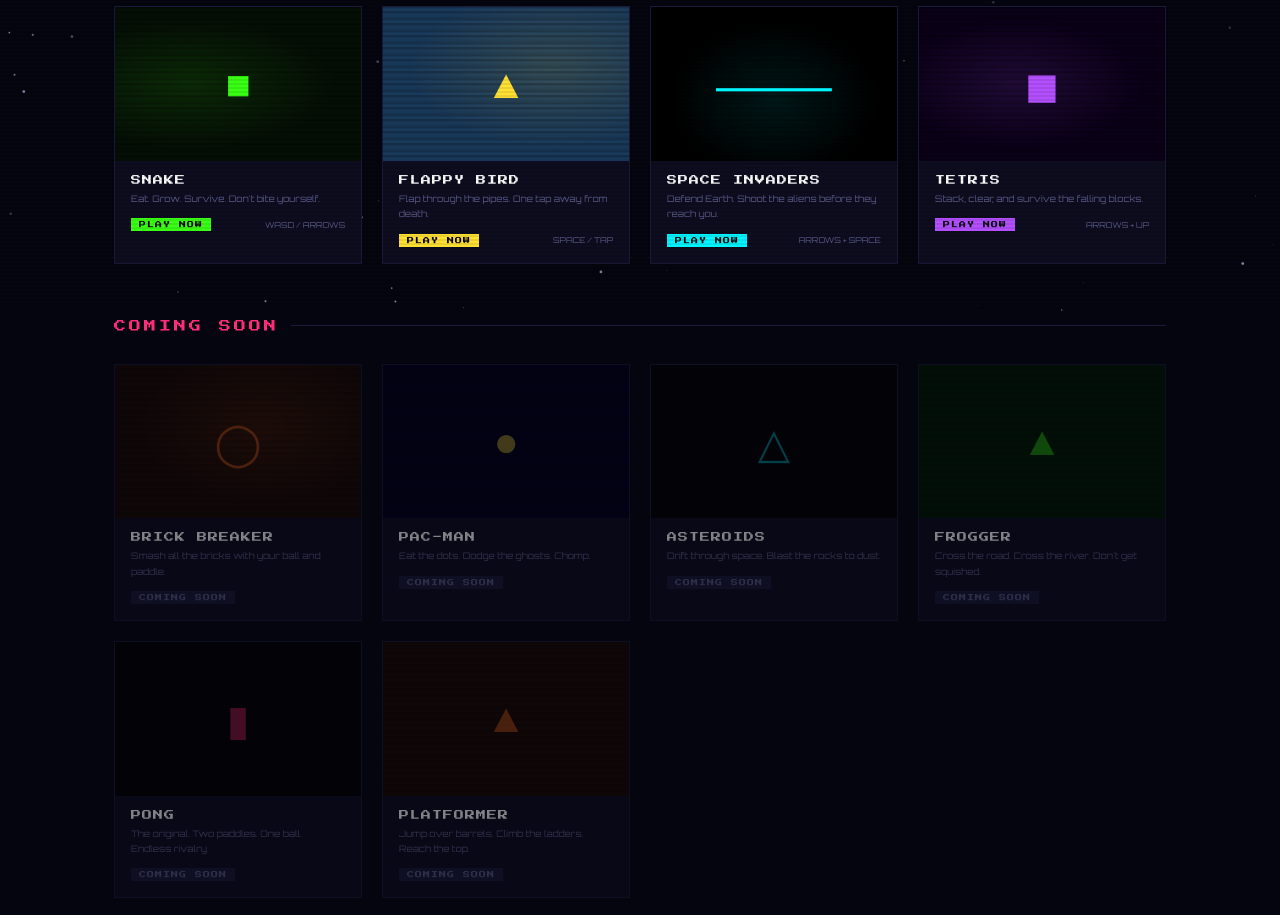
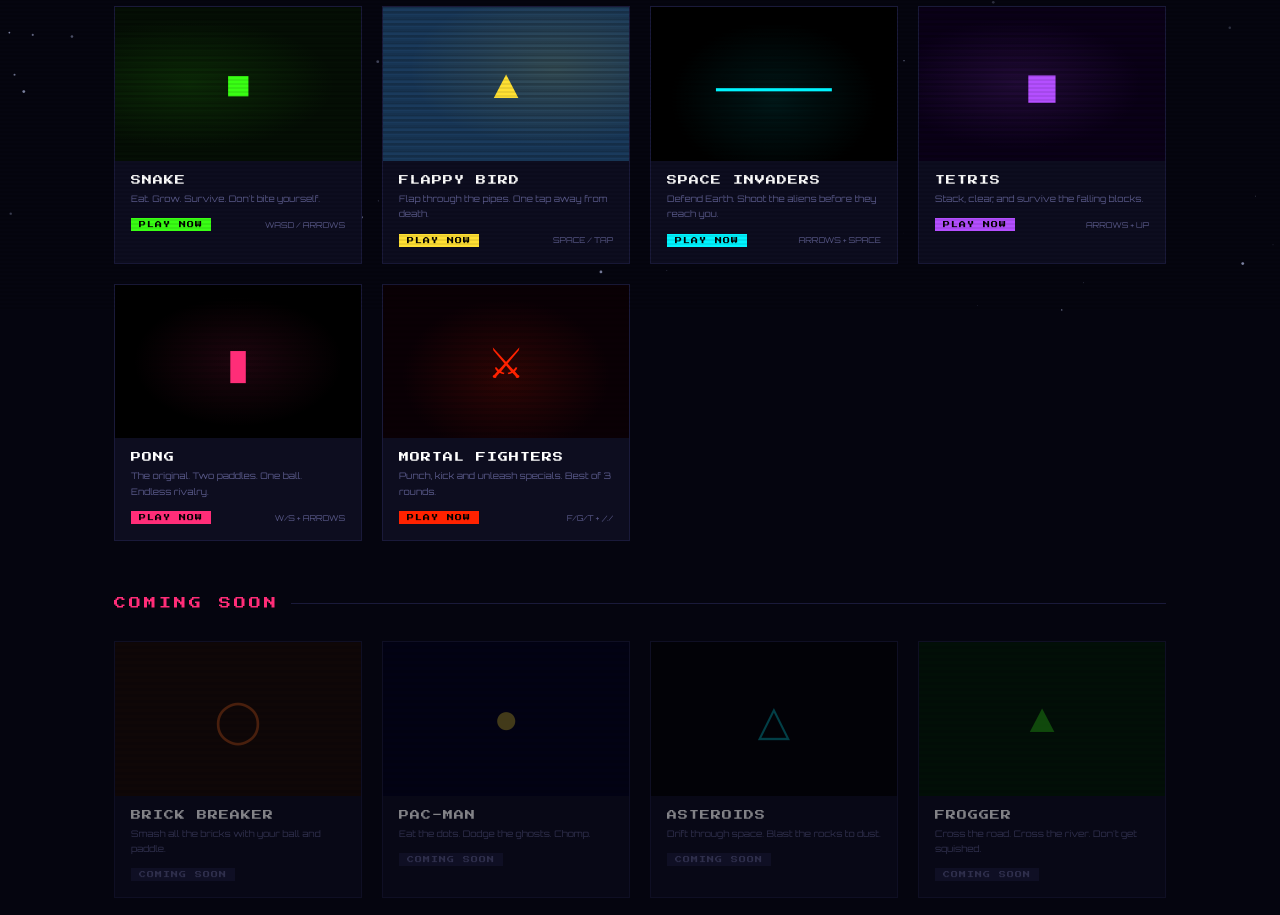
Before and after one commit to Superbot32/Superbot32.github.io, a plain HTML site: page index.html in a window 1280 px wide. Shown: the part 489-1404 px from the top of the page. Drawn offline with Linux system fonts and the light colour scheme.

Commit message:
Add files via upload
Updating index to add pong a mortal kombat as games

```diff
--- a/index.html
+++ b/index.html
@@ -16,6 +16,7 @@
   --green: #39ff14;
   --purple: #b44fff;
   --orange: #ff6b1a;
+  --red: #ff2200;
   --text: #e8e8ff;
   --muted: #5a5a8a;
 }
@@ -28,8 +29,6 @@
   min-height:100vh;
   overflow-x:hidden;
 }
-
-/* scanline overlay */
 body::before{
   content:'';
   position:fixed;
@@ -38,34 +37,12 @@
   pointer-events:none;
   z-index:999;
 }
-
-/* star field */
 #stars{position:fixed;inset:0;z-index:0;pointer-events:none;}
-
-header{
-  position:relative;
-  z-index:10;
-  text-align:center;
-  padding:4rem 1rem 2.5rem;
-  border-bottom:1px solid var(--border);
-}
+header{position:relative;z-index:10;text-align:center;padding:4rem 1rem 2.5rem;border-bottom:1px solid var(--border);}
 .header-inner{max-width:900px;margin:0 auto;}
-
-.marquee-wrap{
-  overflow:hidden;
-  white-space:nowrap;
-  margin-bottom:2rem;
-  opacity:0.18;
-  font-size:11px;
-  color:var(--cyan);
-  letter-spacing:3px;
-}
-.marquee-track{
-  display:inline-block;
-  animation:marquee 18s linear infinite;
-}
+.marquee-wrap{overflow:hidden;white-space:nowrap;margin-bottom:2rem;opacity:0.18;font-size:11px;color:var(--cyan);letter-spacing:3px;}
+.marquee-track{display:inline-block;animation:marquee 18s linear infinite;}
 @keyframes marquee{from{transform:translateX(0)}to{transform:translateX(-50%)}}
-
 .logo{
   font-family:'Press Start 2P',monospace;
   font-size:clamp(28px,6vw,64px);
@@ -75,20 +52,8 @@
   animation:flicker 6s ease-in-out infinite;
   margin-bottom:1rem;
 }
-@keyframes flicker{
-  0%,90%,100%{opacity:1;}
-  92%{opacity:0.7;}
-  94%{opacity:1;}
-  96%{opacity:0.5;}
-  98%{opacity:1;}
-}
-.tagline{
-  font-size:clamp(8px,1.4vw,12px);
-  color:var(--muted);
-  letter-spacing:4px;
-  text-transform:uppercase;
-  margin-bottom:2.5rem;
-}
+@keyframes flicker{0%,90%,100%{opacity:1;}92%{opacity:0.7;}94%{opacity:1;}96%{opacity:0.5;}98%{opacity:1;}}
+.tagline{font-size:clamp(8px,1.4vw,12px);color:var(--muted);letter-spacing:4px;text-transform:uppercase;margin-bottom:2.5rem;}
 .coin-prompt{
   display:inline-block;
   font-family:'Press Start 2P',monospace;
@@ -100,29 +65,11 @@
   box-shadow:0 0 16px rgba(0,245,255,0.3);
 }
 @keyframes blink{0%,100%{opacity:1;}50%{opacity:0;}}
-
-/* stats bar */
-.stats-bar{
-  display:flex;
-  justify-content:center;
-  gap:3rem;
-  padding:1.2rem 1rem;
-  border-bottom:1px solid var(--border);
-  position:relative;
-  z-index:10;
-}
+.stats-bar{display:flex;justify-content:center;gap:3rem;padding:1.2rem 1rem;border-bottom:1px solid var(--border);position:relative;z-index:10;}
 .stat{text-align:center;}
 .stat-num{font-size:22px;font-weight:900;color:var(--yellow);}
 .stat-label{font-size:8px;color:var(--muted);margin-top:4px;letter-spacing:2px;}
-
-/* section */
-.section{
-  max-width:1100px;
-  margin:0 auto;
-  padding:3rem 1.5rem;
-  position:relative;
-  z-index:10;
-}
+.section{max-width:1100px;margin:0 auto;padding:3rem 1.5rem;position:relative;z-index:10;}
 .section-title{
   font-family:'Press Start 2P',monospace;
   font-size:12px;
@@ -133,20 +80,8 @@
   align-items:center;
   gap:12px;
 }
-.section-title::after{
-  content:'';
-  flex:1;
-  height:1px;
-  background:var(--border);
-}
-
-/* game grid */
-.game-grid{
-  display:grid;
-  grid-template-columns:repeat(auto-fill,minmax(240px,1fr));
-  gap:20px;
-}
-
+.section-title::after{content:'';flex:1;height:1px;background:var(--border);}
+.game-grid{display:grid;grid-template-columns:repeat(auto-fill,minmax(240px,1fr));gap:20px;}
 .game-card{
   background:var(--panel);
   border:1px solid var(--border);
@@ -157,62 +92,23 @@
   text-decoration:none;
   display:block;
 }
-.game-card:hover{
-  transform:translateY(-4px) scale(1.01);
-}
+.game-card:hover{transform:translateY(-4px) scale(1.01);}
 .game-card.available:hover{border-color:var(--accent);}
 .game-card.coming-soon{opacity:0.5;cursor:default;}
 .game-card.coming-soon:hover{transform:none;}
-
-.card-screen{
-  width:100%;
-  aspect-ratio:16/10;
-  display:flex;
-  align-items:center;
-  justify-content:center;
-  position:relative;
-  overflow:hidden;
-}
-.card-icon{
-  font-family:'Press Start 2P',monospace;
-  font-size:42px;
-  position:relative;
-  z-index:2;
-}
-.card-scanlines{
-  position:absolute;
-  inset:0;
-  background:repeating-linear-gradient(0deg,transparent,transparent 3px,rgba(0,0,0,0.15) 3px,rgba(0,0,0,0.15) 6px);
-  z-index:1;
-}
-
+.card-screen{width:100%;aspect-ratio:16/10;display:flex;align-items:center;justify-content:center;position:relative;overflow:hidden;}
+.card-icon{font-family:'Press Start 2P',monospace;font-size:42px;position:relative;z-index:2;}
+.card-scanlines{position:absolute;inset:0;background:repeating-linear-gradient(0deg,transparent,transparent 3px,rgba(0,0,0,0.15) 3px,rgba(0,0,0,0.15) 6px);z-index:1;}
 .card-body{padding:14px 16px 16px;}
-.card-name{
-  font-family:'Press Start 2P',monospace;
-  font-size:10px;
-  color:#fff;
-  margin-bottom:6px;
-  letter-spacing:1px;
-}
-.card-desc{
-  font-size:9px;
-  color:var(--muted);
-  line-height:1.7;
-  font-family:'Orbitron',monospace;
-  margin-bottom:12px;
-}
+.card-name{font-family:'Press Start 2P',monospace;font-size:10px;color:#fff;margin-bottom:6px;letter-spacing:1px;}
+.card-desc{font-size:9px;color:var(--muted);line-height:1.7;font-family:'Orbitron',monospace;margin-bottom:12px;}
 .card-footer{display:flex;align-items:center;justify-content:space-between;}
-.card-badge{
-  font-size:7px;
-  padding:3px 8px;
-  letter-spacing:1px;
-  font-family:'Press Start 2P',monospace;
-}
+.card-badge{font-size:7px;padding:3px 8px;letter-spacing:1px;font-family:'Press Start 2P',monospace;}
 .badge-play{background:var(--accent);color:#000;}
 .badge-soon{background:var(--border);color:var(--muted);}
 .card-controls{font-size:8px;color:var(--muted);}
 
-/* individual card accent colors */
+/* card accent colors */
 .card-snake{--accent:var(--green);}
 .card-flappy{--accent:var(--yellow);}
 .card-space{--accent:var(--cyan);}
@@ -222,9 +118,10 @@
 .card-asteroids{--accent:var(--cyan);}
 .card-frogger{--accent:var(--green);}
 .card-pong{--accent:var(--pink);}
-.card-donkey{--accent:var(--orange);}
+.card-mortal{--accent:var(--red);}
+.card-platformer{--accent:var(--orange);}
 
-/* screen bg per game */
+/* screen backgrounds */
 .screen-snake{background:#050f05;}
 .screen-flappy{background:#1a3a5c;}
 .screen-space{background:#000;}
@@ -234,32 +131,19 @@
 .screen-asteroids{background:#000;}
 .screen-frogger{background:#001a00;}
 .screen-pong{background:#000;}
-.screen-donkey{background:#1a0a00;}
+.screen-mortal{background:#0a0005;}
+.screen-platformer{background:#1a0a00;}
 
-/* pixel decoration inside screens */
 .pixel-snake::before{content:'';position:absolute;inset:0;background:radial-gradient(ellipse at 30% 50%,rgba(57,255,20,0.12) 0%,transparent 60%);}
 .pixel-flappy::before{content:'';position:absolute;inset:0;background:radial-gradient(ellipse at 70% 40%,rgba(255,224,51,0.12) 0%,transparent 60%);}
 .pixel-space::before{content:'';position:absolute;inset:0;background:radial-gradient(ellipse at 50% 60%,rgba(0,245,255,0.1) 0%,transparent 60%);}
 .pixel-tetris::before{content:'';position:absolute;inset:0;background:radial-gradient(ellipse at 40% 50%,rgba(180,79,255,0.14) 0%,transparent 60%);}
-.pixel-breakout::before{content:'';position:absolute;inset:0;background:radial-gradient(ellipse at 60% 40%,rgba(255,107,26,0.12) 0%,transparent 60%);}
+.pixel-pong::before{content:'';position:absolute;inset:0;background:radial-gradient(ellipse at 50% 50%,rgba(255,45,120,0.12) 0%,transparent 60%);}
+.pixel-mortal::before{content:'';position:absolute;inset:0;background:radial-gradient(ellipse at 50% 60%,rgba(255,34,0,0.15) 0%,transparent 60%);}
 
-footer{
-  border-top:1px solid var(--border);
-  text-align:center;
-  padding:2.5rem 1rem;
-  position:relative;
-  z-index:10;
-}
-.footer-logo{
-  font-family:'Press Start 2P',monospace;
-  font-size:10px;
-  color:var(--yellow);
-  letter-spacing:4px;
-  margin-bottom:10px;
-}
+footer{border-top:1px solid var(--border);text-align:center;padding:2.5rem 1rem;position:relative;z-index:10;}
+.footer-logo{font-family:'Press Start 2P',monospace;font-size:10px;color:var(--yellow);letter-spacing:4px;margin-bottom:10px;}
 .footer-text{font-size:9px;color:var(--muted);letter-spacing:2px;}
-
-/* hover glow per card */
 .game-card.available:hover .card-screen{box-shadow:inset 0 0 30px rgba(255,255,255,0.05);}
 </style>
 </head>
@@ -270,7 +154,7 @@
 <header>
   <div class="marquee-wrap">
     <span class="marquee-track">
-      INSERT COIN &nbsp;&nbsp;◆&nbsp;&nbsp; HIGH SCORE &nbsp;&nbsp;◆&nbsp;&nbsp; PLAYER ONE &nbsp;&nbsp;◆&nbsp;&nbsp; PRESS START &nbsp;&nbsp;◆&nbsp;&nbsp; GAME OVER &nbsp;&nbsp;◆&nbsp;&nbsp; LEVEL UP &nbsp;&nbsp;◆&nbsp;&nbsp; INSERT COIN &nbsp;&nbsp;◆&nbsp;&nbsp; HIGH SCORE &nbsp;&nbsp;◆&nbsp;&nbsp; PLAYER ONE &nbsp;&nbsp;◆&nbsp;&nbsp; PRESS START &nbsp;&nbsp;◆&nbsp;&nbsp; GAME OVER &nbsp;&nbsp;◆&nbsp;&nbsp; LEVEL UP &nbsp;&nbsp;◆&nbsp;&nbsp;
+      INSERT COIN &nbsp;&nbsp;◆&nbsp;&nbsp; HIGH SCORE &nbsp;&nbsp;◆&nbsp;&nbsp; PLAYER ONE &nbsp;&nbsp;◆&nbsp;&nbsp; PRESS START &nbsp;&nbsp;◆&nbsp;&nbsp; GAME OVER &nbsp;&nbsp;◆&nbsp;&nbsp; LEVEL UP &nbsp;&nbsp;◆&nbsp;&nbsp; FIGHT! &nbsp;&nbsp;◆&nbsp;&nbsp; INSERT COIN &nbsp;&nbsp;◆&nbsp;&nbsp; HIGH SCORE &nbsp;&nbsp;◆&nbsp;&nbsp; PLAYER ONE &nbsp;&nbsp;◆&nbsp;&nbsp; PRESS START &nbsp;&nbsp;◆&nbsp;&nbsp; GAME OVER &nbsp;&nbsp;◆&nbsp;&nbsp; LEVEL UP &nbsp;&nbsp;◆&nbsp;&nbsp; FIGHT! &nbsp;&nbsp;◆&nbsp;&nbsp;
     </span>
   </div>
   <div class="header-inner">
@@ -281,8 +165,8 @@
 </header>
 
 <div class="stats-bar">
-  <div class="stat"><div class="stat-num" id="game-count">2</div><div class="stat-label">Games Live</div></div>
-  <div class="stat"><div class="stat-num">∞</div><div class="stat-label">Free to Play</div></div>
+  <div class="stat"><div class="stat-num" id="game-count">0</div><div class="stat-label">Games Live</div></div>
+  <div class="stat"><div class="stat-num">&#8734;</div><div class="stat-label">Free to Play</div></div>
   <div class="stat"><div class="stat-num">10+</div><div class="stat-label">Coming Soon</div></div>
 </div>
 
@@ -350,13 +234,43 @@
       </div>
     </a>
 
+    <a href="pong.html" class="game-card available card-pong">
+      <div class="card-screen screen-pong pixel-pong">
+        <div class="card-scanlines"></div>
+        <div class="card-icon" style="color:#ff2d78;">&#9646;</div>
+      </div>
+      <div class="card-body">
+        <div class="card-name">PONG</div>
+        <div class="card-desc">The original. Two paddles. One ball. Endless rivalry.</div>
+        <div class="card-footer">
+          <span class="card-badge badge-play">PLAY NOW</span>
+          <span class="card-controls">W/S + ARROWS</span>
+        </div>
+      </div>
+    </a>
+
+    <a href="mortal-fighters.html" class="game-card available card-mortal">
+      <div class="card-screen screen-mortal pixel-mortal">
+        <div class="card-scanlines"></div>
+        <div class="card-icon" style="color:#ff2200;">&#9876;</div>
+      </div>
+      <div class="card-body">
+        <div class="card-name">MORTAL FIGHTERS</div>
+        <div class="card-desc">Punch, kick and unleash specials. Best of 3 rounds.</div>
+        <div class="card-footer">
+          <span class="card-badge badge-play">PLAY NOW</span>
+          <span class="card-controls">F/G/T + ,/./</span>
+        </div>
+      </div>
+    </a>
+
   </div>
 
   <div class="section-title" style="margin-top:3.5rem;">COMING SOON</div>
   <div class="game-grid">
 
     <div class="game-card coming-soon card-breakout">
-      <div class="card-screen screen-breakout pixel-breakout">
+      <div class="card-screen screen-breakout">
         <div class="card-scanlines"></div>
         <div class="card-icon" style="color:#ff6b1a;opacity:0.5;">&#9711;</div>
       </div>
@@ -403,20 +317,8 @@
       </div>
     </div>
 
-    <div class="game-card coming-soon card-pong">
-      <div class="card-screen screen-pong">
-        <div class="card-scanlines"></div>
-        <div class="card-icon" style="color:#ff2d78;opacity:0.5;">&#9646;</div>
-      </div>
-      <div class="card-body">
-        <div class="card-name">PONG</div>
-        <div class="card-desc">The original. Two paddles. One ball. Endless rivalry.</div>
-        <div class="card-footer"><span class="card-badge badge-soon">COMING SOON</span></div>
-      </div>
-    </div>
-
-    <div class="game-card coming-soon card-donkey">
-      <div class="card-screen screen-donkey">
+    <div class="game-card coming-soon card-platformer">
+      <div class="card-screen screen-platformer">
         <div class="card-scanlines"></div>
         <div class="card-icon" style="color:#ff6b1a;opacity:0.5;">&#9650;</div>
       </div>
@@ -439,41 +341,25 @@
 const canvas = document.getElementById('stars');
 const ctx = canvas.getContext('2d');
 let stars = [];
-
-function resize() {
-  canvas.width = window.innerWidth;
-  canvas.height = window.innerHeight;
-}
-
+function resize() { canvas.width = window.innerWidth; canvas.height = window.innerHeight; }
 function initStars() {
   stars = [];
   for (let i = 0; i < 180; i++) {
-    stars.push({
-      x: Math.random() * canvas.width,
-      y: Math.random() * canvas.height,
-      r: Math.random() * 1.2 + 0.2,
-      o: Math.random() * 0.6 + 0.1,
-      speed: Math.random() * 0.3 + 0.05
-    });
+    stars.push({ x: Math.random()*canvas.width, y: Math.random()*canvas.height, r: Math.random()*1.2+0.2, o: Math.random()*0.6+0.1, speed: Math.random()*0.3+0.05 });
   }
 }
-
 function drawStars() {
   ctx.clearRect(0, 0, canvas.width, canvas.height);
   for (const s of stars) {
-    ctx.beginPath();
-    ctx.arc(s.x, s.y, s.r, 0, Math.PI * 2);
-    ctx.fillStyle = `rgba(200,210,255,${s.o})`;
-    ctx.fill();
+    ctx.beginPath(); ctx.arc(s.x, s.y, s.r, 0, Math.PI*2);
+    ctx.fillStyle = `rgba(200,210,255,${s.o})`; ctx.fill();
     s.y += s.speed;
-    if (s.y > canvas.height) { s.y = 0; s.x = Math.random() * canvas.width; }
+    if (s.y > canvas.height) { s.y = 0; s.x = Math.random()*canvas.width; }
   }
   requestAnimationFrame(drawStars);
 }
-
 window.addEventListener('resize', () => { resize(); initStars(); });
 resize(); initStars(); drawStars();
-
 document.getElementById('game-count').textContent = document.querySelectorAll('.game-card.available').length;
 </script>
 </body>
```
